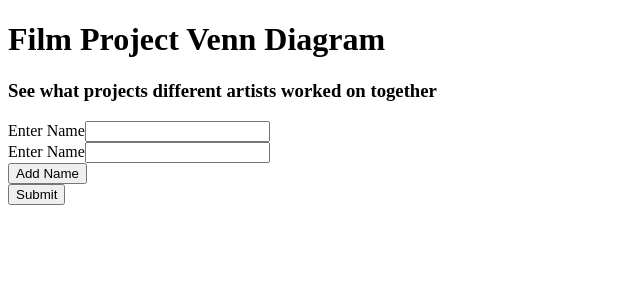
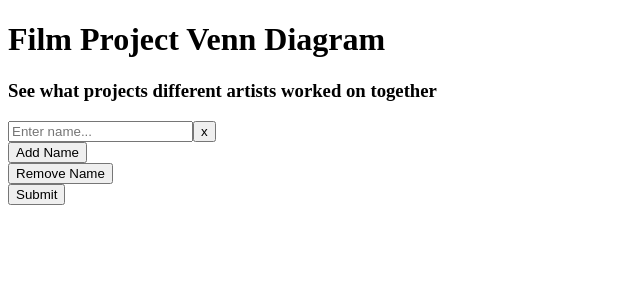
Before and after one commit to tazimny/Film-Project-Venn-Diagram, a Nuxt app in the folder FilmProjectVennDiagram/: page / in a window 1280 px wide. Shown: the top 300 px of the page, without its empty margins (0-640 px from the left). Built offline with nearby package versions, Linux system fonts and the light colour scheme.

Commit message:
javascript sucks

```diff
--- a/FilmProjectVennDiagram/components/AddButton.vue
+++ b/FilmProjectVennDiagram/components/AddButton.vue
@@ -3,3 +3,8 @@
         <button>Add Name</button>
     </div>
 </template>
+
+<script lang="ts">
+import SearchBar  from './SearchBar.vue';
+
+</script>
--- /dev/null
+++ b/FilmProjectVennDiagram/components/RemoveButton.vue
@@ -0,0 +1,5 @@
+<template>
+    <div>
+        <button>Remove Name</button>
+    </div>
+</template>
--- a/FilmProjectVennDiagram/components/SearchBar.vue
+++ b/FilmProjectVennDiagram/components/SearchBar.vue
@@ -1,6 +1,17 @@
 <template>
     <div>
-        <label>Enter Name</label>
-        <input type="text"/>
+        <input
+            type="text"
+            placeholder="Enter name..."
+            :value="value"
+            @input="$emit('udpate:value', $event.target.value)" />
+        <button>x</button>
     </div>
 </template>
+
+<script setup lang="ts">
+const value = ref("")
+
+
+
+</script>
--- /dev/null
+++ b/FilmProjectVennDiagram/layouts/default.vue
@@ -0,0 +1,11 @@
+<template>
+    <header>
+        <h1>Film Project Venn Diagram</h1>
+        <h3>See what projects different artists worked on together</h3>
+    </header>
+
+    <!-- output page content -->
+    <div>
+        <slot />
+    </div>
+</template>
--- /dev/null
+++ b/FilmProjectVennDiagram/layouts/results.vue
@@ -0,0 +1,11 @@
+<template>
+    <header>
+        <h1>Film Project Venn Diagram</h1>
+        <h3>See what projects different artists worked on together</h3>
+    </header>
+
+    <!-- output page content -->
+    <div>
+        <slot />
+    </div>
+</template>
--- a/FilmProjectVennDiagram/package.json
+++ b/FilmProjectVennDiagram/package.json
@@ -14,5 +14,8 @@
     "vite": "^5.1.5",
     "vue": "^3.4.21",
     "vue-router": "^4.3.0"
-  }
+  },
+  "extends": [
+    "plugin/vue/vue3-essential"
+  ]
 }
--- a/FilmProjectVennDiagram/pages/index.vue
+++ b/FilmProjectVennDiagram/pages/index.vue
@@ -1,16 +1,13 @@
 <template>
-    <h1>Film Project Venn Diagram</h1>
-    <h3>See what projects different artists worked on together</h3>
-
     <div>
-        <div>
-            <SearchBar/>
-        </div>
         <div>
             <SearchBar />
         </div>
         <div>
-            <AddButton/>
+            <AddButton />
+        </div>
+        <div>
+            <RemoveButton />
         </div>
         <div>
             <SubmitButton/>
```
